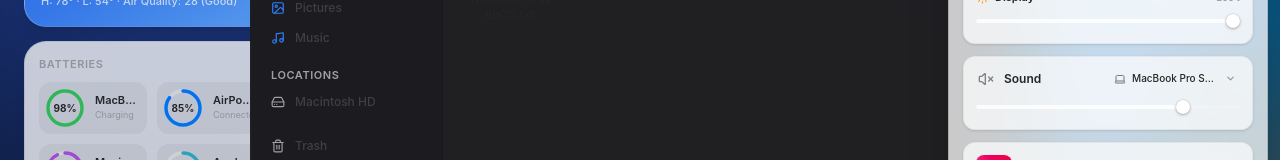
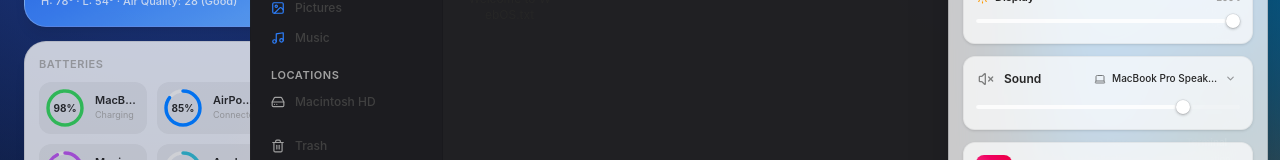
Before and after one commit to girishlade111/webos, a React (Vite) app: page / in a window 1280 px wide. Both pictures are taken after a click on the button 1046 px from the left and 13 px from the top of the page. Shown: the part 238-398 px from the top of the page. Built offline with nearby package versions, Linux system fonts and the light colour scheme.

Commit message:
feat: add Control Center component with system toggles and audio controls

```diff
--- a/src/shell/ControlCenter.tsx
+++ b/src/shell/ControlCenter.tsx
@@ -83,7 +83,7 @@ const AudioOutputModule: React.FC = () => {
           aria-expanded={isDeviceListOpen}
           aria-label={`Output device: ${device.name}`}
           title="Choose output device"
-          className={`flex min-w-0 max-w-[132px] items-center gap-1.5 rounded-full py-0.5 pl-1.5 pr-1 transition-colors ${
+          className={`flex min-w-0 max-w-[152px] items-center gap-1.5 rounded-full py-0.5 pl-1.5 pr-1 transition-colors ${
             isDeviceListOpen
               ? 'bg-black/12 dark:bg-white/18'
               : 'hover:bg-black/8 dark:hover:bg-white/10'
```
